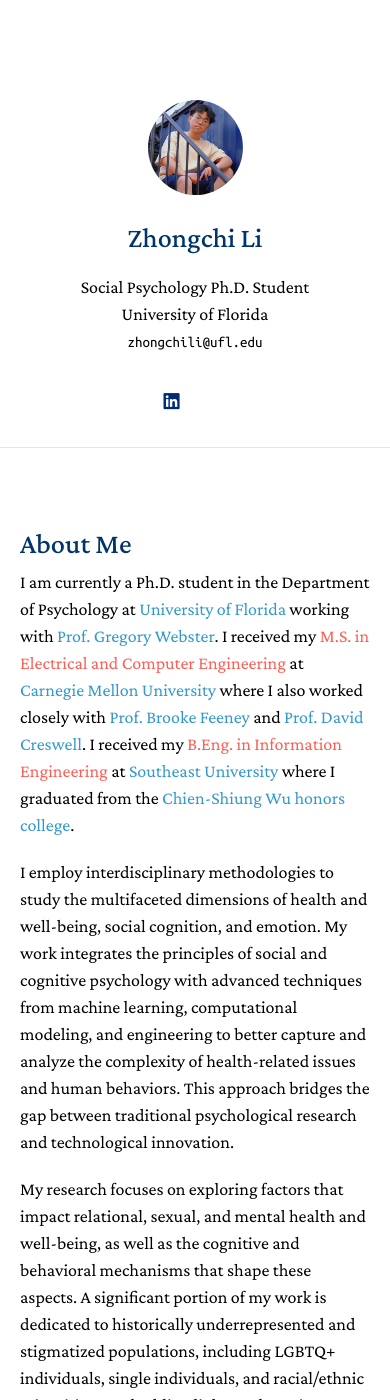
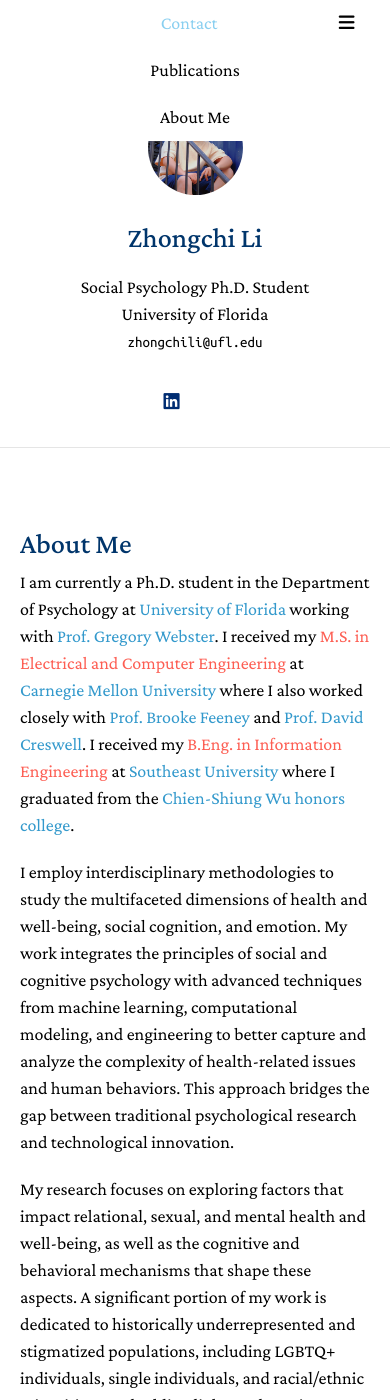
Before and after one commit to zhongchili52/zhongchili52.github.io, a Jekyll site: the page built from index.md, in a window 390 px wide and 1400 px high. Built offline with Jekyll 4.4.1, drawn with Linux system fonts in a browser that asks for light colours; a style sheet for code colours, icons or effects is not loaded.

Commit message:
Update nav.css

```diff
--- a/assets/css/nav.css
+++ b/assets/css/nav.css
@@ -12,7 +12,7 @@
   }
 
 .topnav a.icon {
-    display: none;
+    display: block;
   }
 
   .topnav img {
@@ -73,9 +73,6 @@
         display: block;
         margin-right:0;
       }
-     .topnav #myLinks {
-	display: none;
-    }
    }
 
  @media print, screen and (max-width: 1000px){
```
